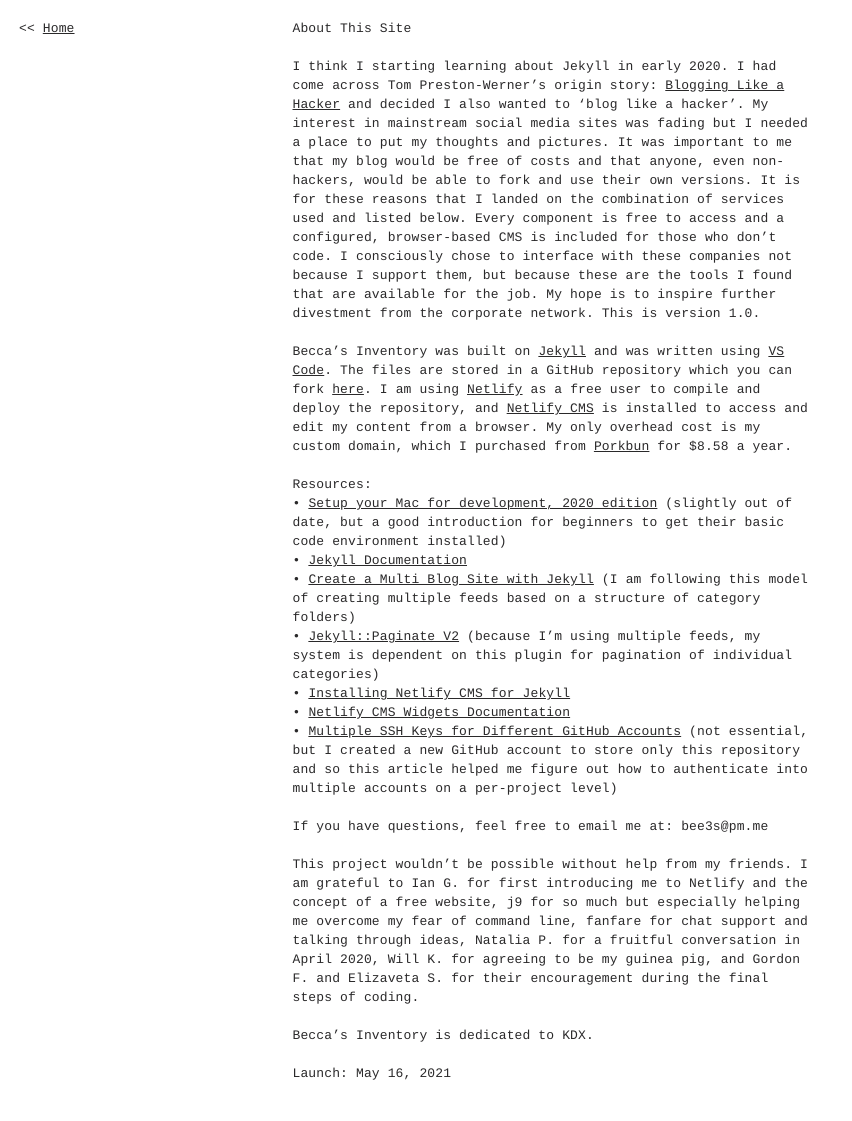
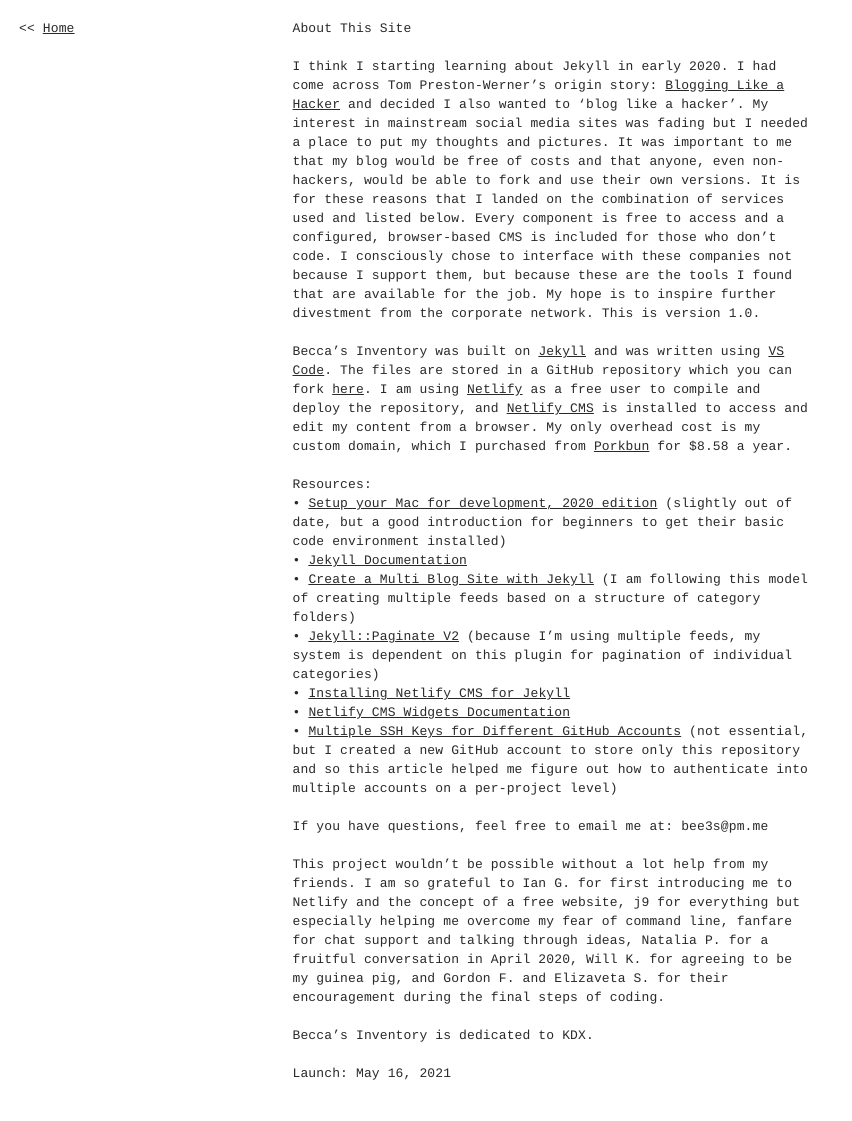
Before and after one commit to beccasinventory/live, a Jekyll site: the page built from pages/_posts/2021-05-16-about-this-site.md, in a window 1280 px wide. Shown: the whole page, without its empty margins (0-852 px from the left). Built offline with Jekyll 4.4.1, drawn with Linux system fonts in a browser that asks for light colours; a script that is not in the unit is left out.

Commit message:
Update Pages “2021-05-16-about-this-site”

```diff
--- a/pages/_posts/2021-05-16-about-this-site.md
+++ b/pages/_posts/2021-05-16-about-this-site.md
@@ -19,7 +19,7 @@
 
 If you have questions, feel free to email me at: bee3s@pm.me
 
-This project wouldn't be possible without help from my friends. I am grateful to Ian G. for first introducing me to Netlify and the concept of a free website, j9 for so much but especially helping me overcome my fear of command line, fanfare for chat support and talking through ideas, Natalia P. for a fruitful conversation in April 2020, Will K. for agreeing to be my guinea pig, and Gordon F. and Elizaveta S. for their encouragement during the final steps of coding.
+This project wouldn't be possible without a lot help from my friends. I am so grateful to Ian G. for first introducing me to Netlify and the concept of a free website, j9 for everything but especially helping me overcome my fear of command line, fanfare for chat support and talking through ideas, Natalia P. for a fruitful conversation in April 2020, Will K. for agreeing to be my guinea pig, and Gordon F. and Elizaveta S. for their encouragement during the final steps of coding.
 
 Becca's Inventory is dedicated to KDX.
 
```
